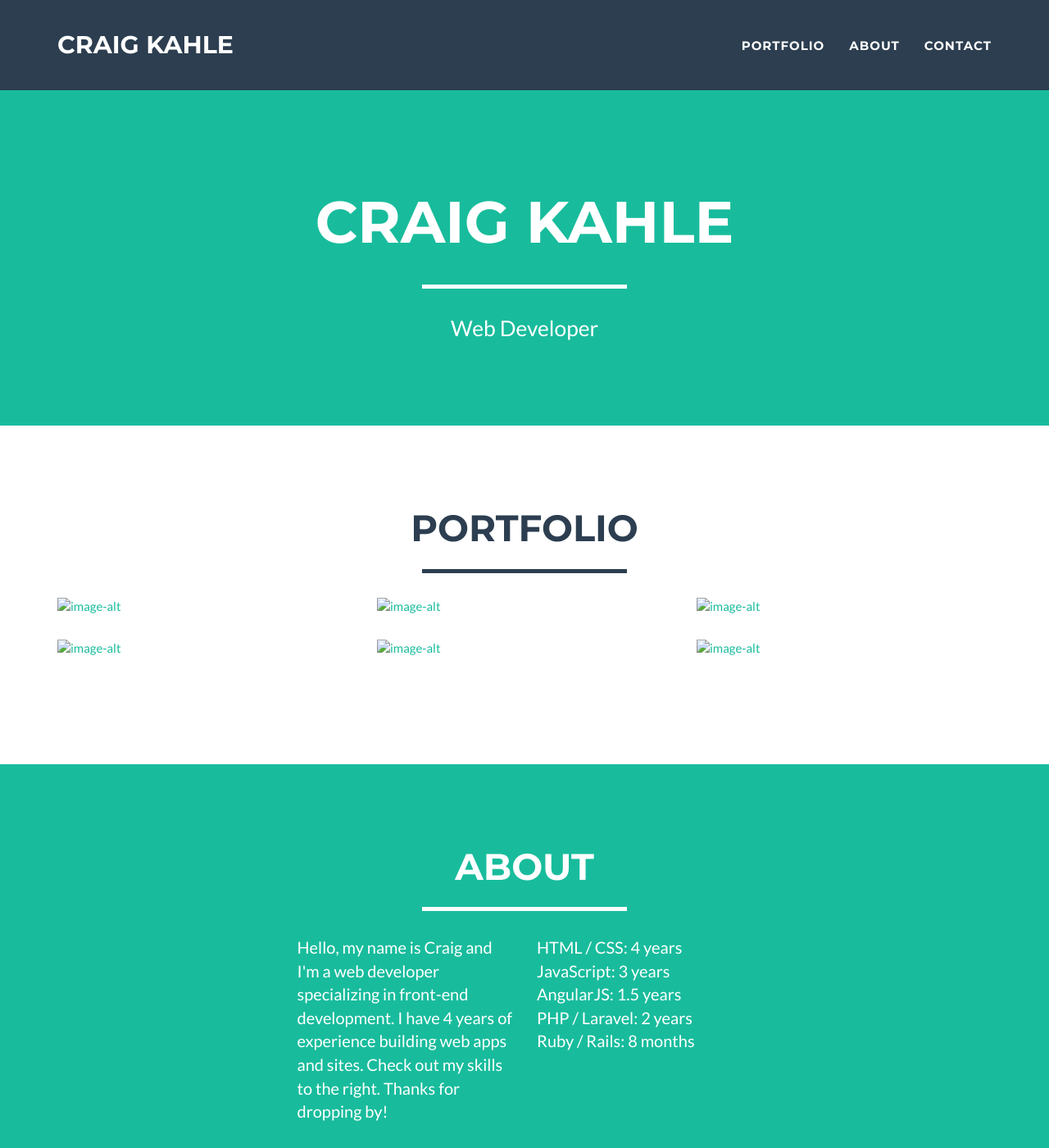
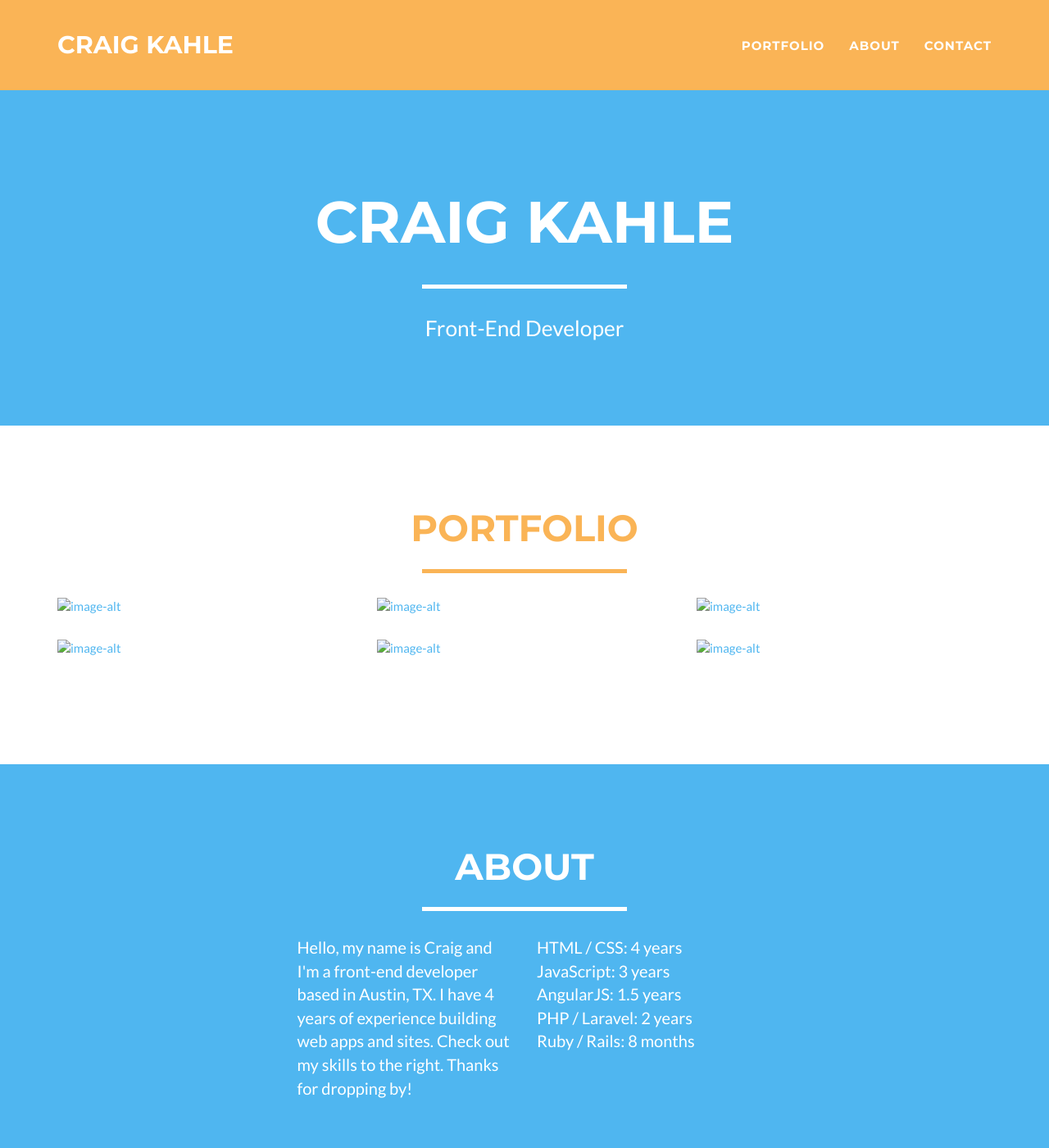
Before and after one commit to ckahle33/old-ckahle33.github.io, a Jekyll site: the page built from _posts/2014-07-17-project-2.markdown, in a window 1280 px wide and 1400 px high. Shown: the whole window at 82% size. Built offline with Jekyll 4.4.1, drawn with Linux system fonts in a browser that asks for light colours; some of the changed text lies outside the part shown.

Commit message:
colors and jekyll credit

```diff
--- a/_config.yml
+++ b/_config.yml
@@ -3,7 +3,7 @@ title: Craig Kahle
 email: ckahle33@gmail.com.com
 url: https://ckahle33.github.io
 description: "Welcome to the site of Craig Kahle!"
-skills: "Web Developer"
+skills: "Front-End Developer"
 meta_author: Kahle Craig
 
 # Google webmaster tools
@@ -24,10 +24,10 @@ disqus_shortname: myshortname
 
 # Color settings (hex-codes without the leading hash-tag)
 color:
-  primary: 18bc9c #80B3FF
-  primary-rgb: "24,288,156" #"128,179,255"
-  secondary: 2c3e50 #FD6E8A
-  secondary-dark: 233140 #A2122F
+  primary: 4FB6F0 #80B3FF
+  primary-rgb: "79,182,240" #"128,179,255"
+  secondary: FAB456 #FD6E8A
+  secondary-dark: 61EB5F #A2122F
 
 # Footer settings
 footer:
--- a/_includes/about.html
+++ b/_includes/about.html
@@ -9,7 +9,7 @@
             </div>
             <div class="row">
                 <div class="col-lg-3 col-lg-offset-3">
-                    <p>Hello, my name is Craig and I'm a web developer specializing in front-end development. I have 4 years of experience building web apps and sites. Check out my skills to the right. Thanks for dropping by!</p>
+                    <p>Hello, my name is Craig and I'm a front-end developer based in Austin, TX. I have 4 years of experience building web apps and sites. Check out my skills to the right. Thanks for dropping by!</p>
                 </div>
                 <div class="col-lg-4">
                     <p>HTML / CSS: 4 years <br>
--- a/_includes/footer.html
+++ b/_includes/footer.html
@@ -33,6 +33,7 @@
                 <div class="row">
                     <div class="col-lg-12">
                         Copyright &copy; {{ site.footer.copyright }} 20{{ site.time | date: '%y' }}
+                        <p>Thanks <a href="https://jekyllrb.com/">Jekyll</a> for being awesome.</p>
                     </div>
                 </div>
             </div>
```
